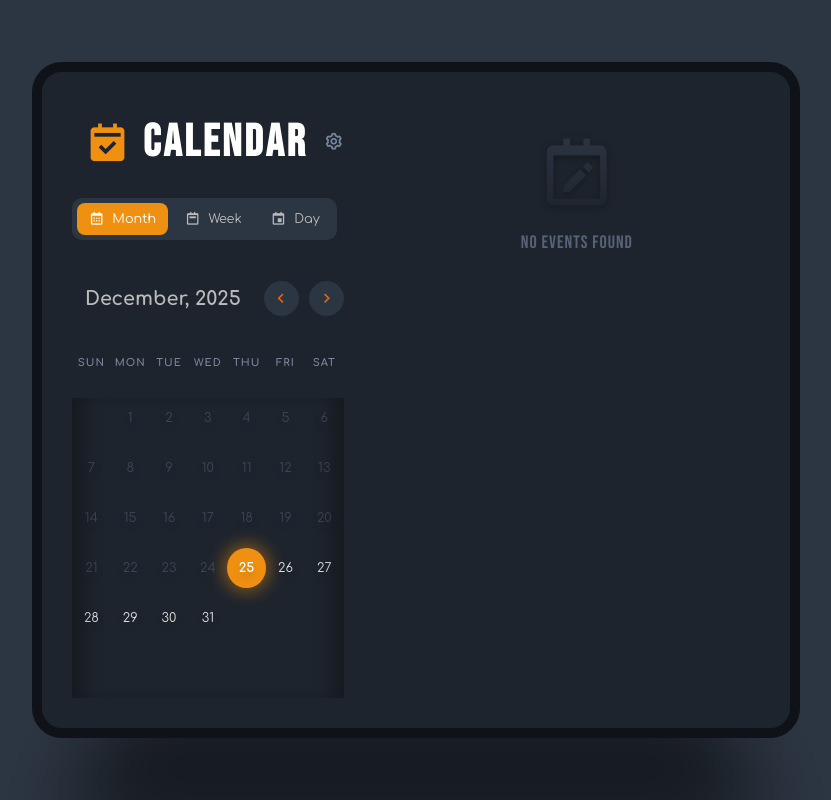
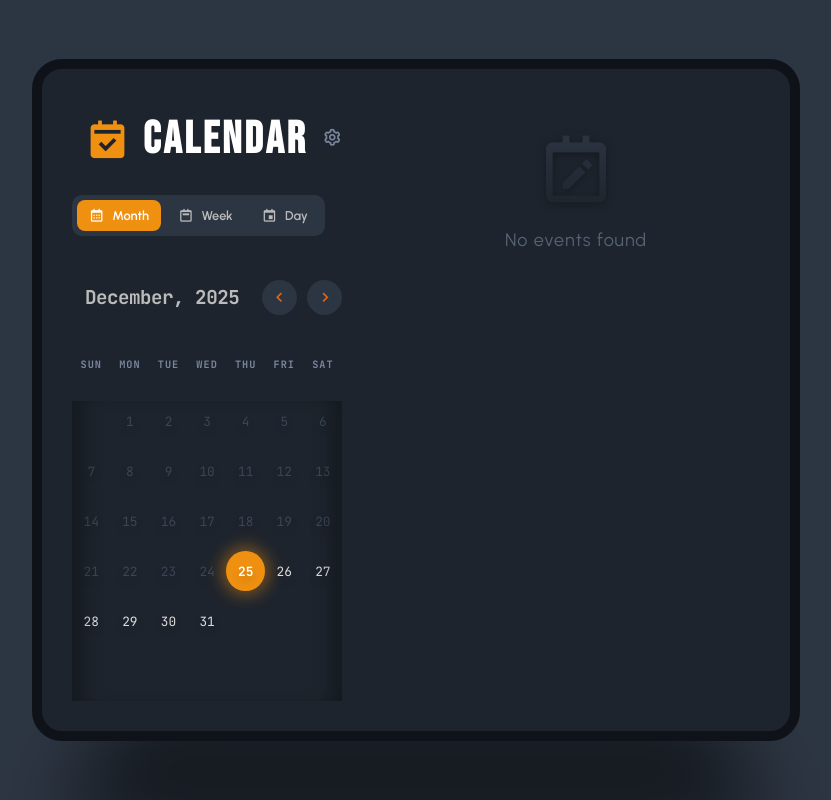
Before and after one commit to TacticalReader/Calendar-App, a React (Vite) app in the folder calender-app/: page / in a window 1280 px wide. Shown: the whole page, without its empty margins (224-1055 px from the left). Built offline with nearby package versions, Linux system fonts and the light colour scheme.

Commit message:
Update CALENDERAPP.css

```diff
--- a/calender-app/src/Components/CALENDERAPP.css
+++ b/calender-app/src/Components/CALENDERAPP.css
@@ -1,5 +1,10 @@
+@import url('https://fonts.googleapis.com/css2?family=Bebas+Neue&family=JetBrains+Mono:wght@400;700&family=Urbanist:wght@400;500;600;700&display=swap');
+
 :root {
   --ease-out-expo: cubic-bezier(0.16, 1, 0.3, 1);
+  --font-heading: "Bebas Neue", sans-serif;
+  --font-mono: "JetBrains Mono", monospace;
+  --font-body: "Urbanist", sans-serif;
 }
 
 * {
@@ -21,6 +26,7 @@
   position: relative;
   transform-style: preserve-3d;
   transition: height 0.4s var(--ease-out-expo);
+  font-family: var(--font-body);
 }
 
 .calender-app::after{
@@ -48,7 +54,7 @@
 }
 
 .heading {
-    font-family: "Bebas Neue",sans-serif;
+    font-family: var(--font-heading);
     font-size: clamp(2rem, 4vw, 4.5rem);
     color: #fff;
     letter-spacing: 0.3rem;
@@ -82,6 +88,8 @@
   display: flex;
   align-items: center;
   gap: 0.8rem;
+  font-family: var(--font-body);
+  font-weight: 600;
 }
 
 .view-switcher button i {
@@ -105,6 +113,8 @@
     font-size: clamp(1.5rem, 1.5cqi, 2.5rem);
     padding: 1.3rem;
     white-space: nowrap;
+    font-family: var(--font-mono);
+    letter-spacing: -0.05rem;
 }
 
 /* Back to Today Button */
@@ -115,7 +125,7 @@
     padding: 0.5rem 1.5rem;
     border-radius: 2rem;
     cursor: pointer;
-    font-family: "Bebas Neue", sans-serif;
+    font-family: var(--font-heading);
     font-size: 1.4rem;
     letter-spacing: 0.1rem;
     display: flex;
@@ -175,6 +185,7 @@
     letter-spacing: 0.1rem;
     display: flex;
     justify-content: center;
+    font-family: var(--font-mono);
 }
 
 /* Wrapper for smooth height animation */
@@ -231,6 +242,7 @@
     text-shadow: 0  .5rem 1rem rgba(0,0,0,0.2);
     position: relative;
     backface-visibility: hidden;
+    font-family: var(--font-mono);
 }
 
 .days span:hover {
@@ -312,7 +324,7 @@
 
 .empty-state p {
     font-size: 1.8rem;
-    font-family: "Bebas Neue", sans-serif;
+    font-family: var(--font-body);
     letter-spacing: 0.1rem;
     color: #566275;
 }
@@ -364,7 +376,7 @@
 .event-popup-time{
     width: clamp(4rem, 4cqi, 7rem);
     background-color: #00a3ff;
-    font-family: 'Bebas Neue',sans-serif;
+    font-family: var(--font-mono);
     font-size: clamp(1.5rem, 1.5cqi, 2.2rem);
     display: flex;
     justify-content: center;
@@ -387,7 +399,7 @@
     height: 4rem;
     text-align: center;
     font-size: clamp(1.5rem, 1.5cqi, 1.6rem);
-    font-family: inherit;
+    font-family: var(--font-mono);
 }
 
 .time-input select {
@@ -440,7 +452,7 @@
     border-radius: 0.8rem;
     color: #fff;
     transition: all 0.3s ease;
-    font-family: inherit;
+    font-family: var(--font-body);
     font-size: 1.3rem;
 }
 .event-popup textarea:focus {
@@ -478,7 +490,8 @@
 .form-group label {
     color: #78879e;
     font-size: 1.2rem;
-    font-family: "Bebas Neue", sans-serif;
+    font-family: var(--font-body);
+    font-weight: 600;
     letter-spacing: 0.05rem;
     display: flex;
     align-items: center;
@@ -501,7 +514,7 @@
     font-size: 1.3rem;
     outline: none;
     transition: all 0.3s ease;
-    font-family: inherit;
+    font-family: var(--font-body);
 }
 
 .form-select {
@@ -528,7 +541,7 @@
     width: 100%;
     height: 4.5rem;
     background-color: #00a3ff;
-    font-family: 'Bebas Neue',sans-serif;
+    font-family: var(--font-heading);
     font-size: clamp(1.5rem, 1.5cqi, 2.2rem);
     letter-spacing: 0.1rem;
     color: #fff;
@@ -556,7 +569,7 @@
 .conflict-warning {
     color: #ef9011;
     font-size: 1.4rem;
-    font-family: "Bebas Neue", sans-serif;
+    font-family: var(--font-body);
     letter-spacing: 0.1rem;
     text-align: center;
     animation: fadeIn 0.3s ease;
@@ -589,13 +602,15 @@
    color: #fff;
    padding-left: 2.5rem;
    padding-top: 1.5rem;
-    font-family: "Bebas Neue",sans-serif;
+   font-family: var(--font-mono);
+   letter-spacing: -0.05rem;
 }
 .event-time {
       font-size: clamp(1.3rem , 1cqi , 1.6rem);
       line-height: 4rem;
       font-weight: bold;
       color: #fff;
+      font-family: var(--font-mono);
 }
 
 .event-text{
@@ -606,6 +621,7 @@
     flex: 1;
     padding: 0 3rem 0 1rem;
     overflow: break-word;
+    font-family: var(--font-body);
 }
 
 .event-buttons {
@@ -710,7 +726,7 @@
 
 .settings-modal h2 {
     color: #fff;
-    font-family: "Bebas Neue", sans-serif;
+    font-family: var(--font-heading);
     font-size: 2.5rem;
     letter-spacing: 0.1rem;
 }
```
